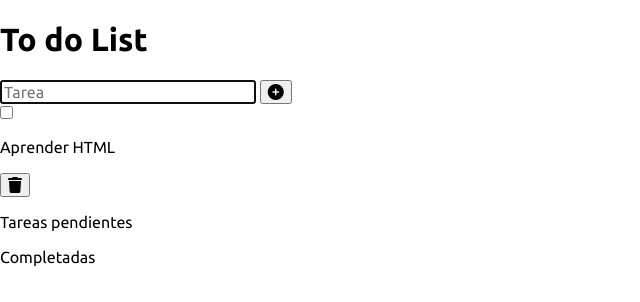
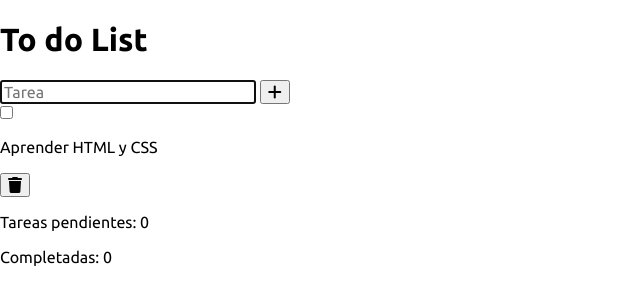
Before and after one commit to Carlos-Marte/to-do-list, a plain HTML site: page index.html in a window 1280 px wide. Shown: the full height of the page, 0-640 px from the left. Drawn offline with nearby package versions, Linux system fonts and the light colour scheme.

Commit message:
Arreglos de atributos faltantes

```diff
--- a/index.html
+++ b/index.html
@@ -25,7 +25,7 @@
     <!-- Fonts -->
     <link rel="preconnect" href="https://fonts.googleapis.com">
     <link rel="preconnect" href="https://fonts.gstatic.com" crossorigin>
-    <link href="https://fonts.googleapis.com/css2?family=Ubuntu:wght@400;700&display=swap" rel="stylesheet">
+    <link href="https://fonts.googleapis.com/css2?family=Ubuntu:wght@400;500;700&display=swap" rel="stylesheet">
 
     <!-- FontAwesome Icons -->
     <script src="https://kit.fontawesome.com/26950ebbfe.js" crossorigin="anonymous" defer></script>
@@ -42,23 +42,29 @@
                 <h1 class="container__h1">To do List</h1>
                 <div class="container__inputs">
                     <input type="text" placeholder="Tarea" minlength="5" autofocus id="input-text" class="container__input">
-                    <button id="add-button">
-                        <i class="fa-solid fa-circle-plus"></i>
+                    <button id="add-button" class="container__button">
+                        <i class="fa-solid fa-plus"></i>
                     </button>
                 </div>
             </div>
+
             <div class="container__flex-items">
+
                 <div class="container__f-item">
-                    <input type="checkbox" name="#" id="input-checkbox">
-                    <p class="container__p">Aprender HTML</p>
-                    <button id="delete-button">
+                    <div class="container__f-item-title-input">
+                        <input type="checkbox" name="#" value="true" id="input-checkbox" class="container__input container__input--flex-item">
+                        <p class="container__p">Aprender HTML y CSS</p>
+                    </div>
+                    <button id="delete-button" class="container__button container__button--delete">
                         <i class="fa-solid fa-trash"></i>
                     </button>
                 </div>
+
             </div>
+
             <div class="container__footer">
-                <p id="p-pending-tasks" class="container__p container__p--footer">Tareas pendientes </p>
-                <p id="p-complete-tasks" class="container__p container__p--footer">Completadas </p>
+                <p id="p-pending-tasks" class="container__p container__p--footer">Tareas pendientes: 0</p>
+                <p id="p-complete-tasks" class="container__p container__p--footer">Completadas: 0</p>
             </div>
         </section>
     </main>
```
